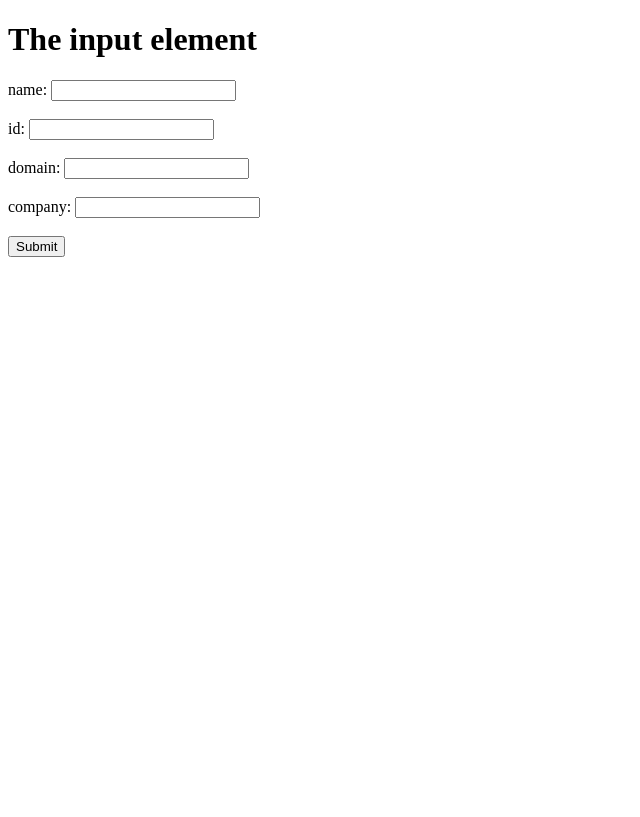
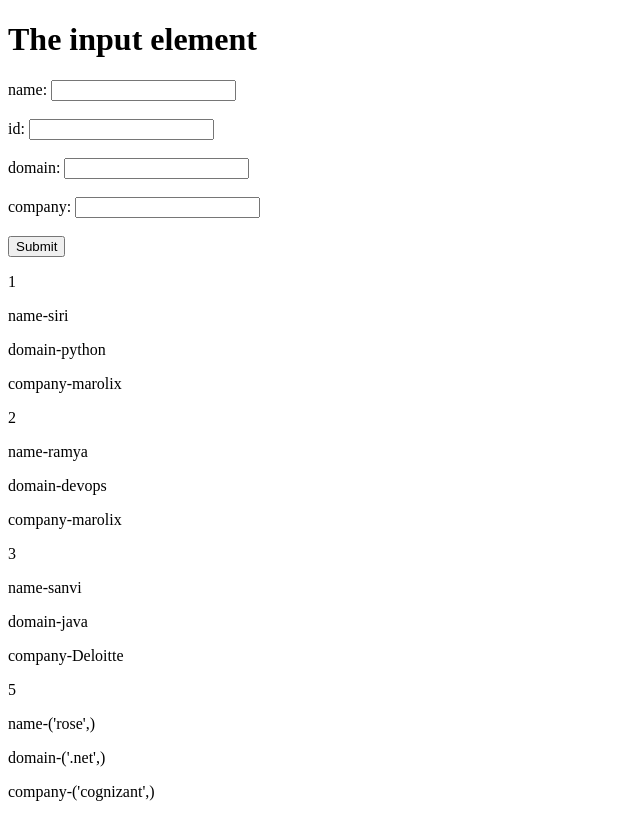
Before and after one commit to shireeshavidem/Django, a Django app: page / in a window 1280 px wide. Shown: the whole page, without its empty margins (0-640 px from the left). Before the commit the page ends 257 px from the top, so only its background shows below. Run offline with Django 5.2, Linux system fonts and the light colour scheme; data comes from the database, SQL or seed files in the repository; both versions use the stored data as it was after the commit.

Commit message:
first project

```diff
--- a/FirstPro/FirstApp/templates/index.html
+++ b/FirstPro/FirstApp/templates/index.html
@@ -5,16 +5,23 @@
 
   <form method = 'POST'>
   {% csrf_token %}
-    <label for="name">name:</label>
-    <input type="text" name="name"><br><br>
-    <label for="id">id:</label>
-    <input type="text" name="id"><br><br>
-    <label for="domain">domain:</label>
-    <input type="text" name="domain"><br><br>
-    <label for="company">company:</label>
-    <input type="text" name="company"><br><br>
-    <input type="submit" value="Submit">
-  </form>
-
+    <label for="name" >name:</label>
+    <input type="text" name="name" ><br><br>
+    <label for="id" >id:</label>
+    <input type="text" name="id" ><br><br>
+    <label for="domain" >domain:</label>
+    <input type="text" name="domain" ><br><br>
+    <label for="company" >company:</label>
+    <input type="text" name="company" ><br><br>
+    <input type="submit" value="Submit" >
+   </form>
+    {% for emp in data%}
+    <div>
+      <p>{{emp.id}}</p>
+      <p>name-{{emp.name}}</p>
+      <p>domain-{{emp.domain}}</p>
+      <p>company-{{emp.company}}</p>
+    </div>
+    {% endfor %}
 </body>
 </html>
--- a/FirstPro/FirstApp/views.py
+++ b/FirstPro/FirstApp/views.py
@@ -18,4 +18,5 @@ def greet(request):
         ecompany = request.POST['company'],
         emp = Employee(name=ename ,id=eid ,domain=edomain ,company=ecompany)
         emp.save()
-    return render(request,"index.html")
+    employees = Employee.objects.all()
+    return render(request,"index.html",{"data":employees})
```
Also changed, not shown: FirstPro/db.sqlite3.
